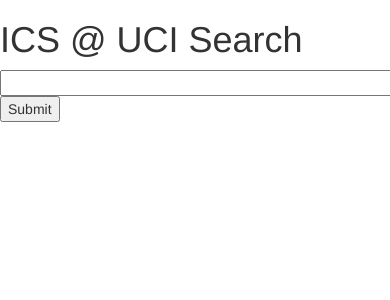
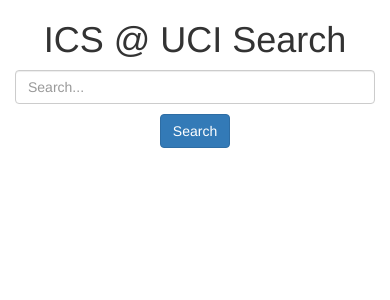
Before and after one commit to alexyuktanon/IR-SearchEngine, a PHP site: page / in a window 390 px wide; the page is wider, and only the part inside the window is pictured. Shown: the top 300 px of that part. Run offline with PHP 8.4, Linux system fonts and the light colour scheme; some libraries are stand-ins or nearby versions.

Commit message:
Combine search process in the index file

```diff
--- a/web/index.php
+++ b/web/index.php
@@ -1,3 +1,40 @@
+<?php
+$query = isset($_POST['query']) ? $_POST['query'] : '';
+if(empty($query)){
+}else{
+  //Write query file
+  $file = fopen("share/query.txt", "w") or die("Unable to open file!");
+  fwrite($file, $query);
+  fclose($file);
+
+  //Change process status
+  $file = fopen("share/status-q.txt", "w") or die("Unable to open file!");
+  fwrite($file, "1"); //0 = No changes, 1 = New query
+  fclose($file);
+
+  while(true){
+    //Read result status
+    $file = fopen("share/status-r.txt", "r") or die("Unable to open file!");
+    $status_r = fread($file, filesize("share/status-r.txt"));
+    fclose($file);
+
+    if($status_r == "1"){
+      //Change result status
+      $file = fopen("share/status-r.txt", "w") or die("Unable to open file!");
+      fwrite($file, "0"); //0 = Old result, 1 = New result
+      fclose($file);
+
+      $file = fopen("share/result.txt", "r") or die("Unable to open file!");
+      $search_result = fread($file, filesize("share/result.txt"));
+      fclose($file);
+
+      break;
+    }else{
+      sleep(1);
+    }
+  }
+}
+?>
 <html>
 <head>
     <meta charset="utf-8">
@@ -16,11 +53,38 @@
     <![endif]-->
   </head>
 <body>
-  <h1>ICS @ UCI Search</h1>
-  <form method="post" action="process.php">
-    <input type="text" name="query" size="60">
-    <input type="submit" value="Submit">
-  </form>
+  <div class="container">
+    <div class="row">
+      <div class="col-md-4 col-md-offset-4">
+        <center>
+          <h1>ICS @ UCI Search</h1>
+        </center>
+      </div>
+    </div>
+    <div class="row">
+      <div class="col-md-6 col-md-offset-3">
+        <center>
+          <form method="post" action="index.php">
+            <input type="text" name="query" class="form-control" placeholder="Search..." size="60" style="margin-bottom:10px;">
+            <input type="submit" class="btn btn-primary" value="Search">
+          </form>
+        </center>
+      </div>
+    </div>
+    <?php
+    if(!empty($search_result)){
+    ?>
+    <div class="row">
+      <div class="col-md-8 col-md-offset-2">
+        <?php
+        echo $search_result;
+        ?>
+      </div>
+    </div>
+    <?php
+    }
+    ?>
+  </div>
 
   <!-- Bootstrap -->
   <script src="https://ajax.googleapis.com/ajax/libs/jquery/1.11.2/jquery.min.js"></script>
```
Also changed, not shown: web/process.php (deleted, +0 -38 lines).
